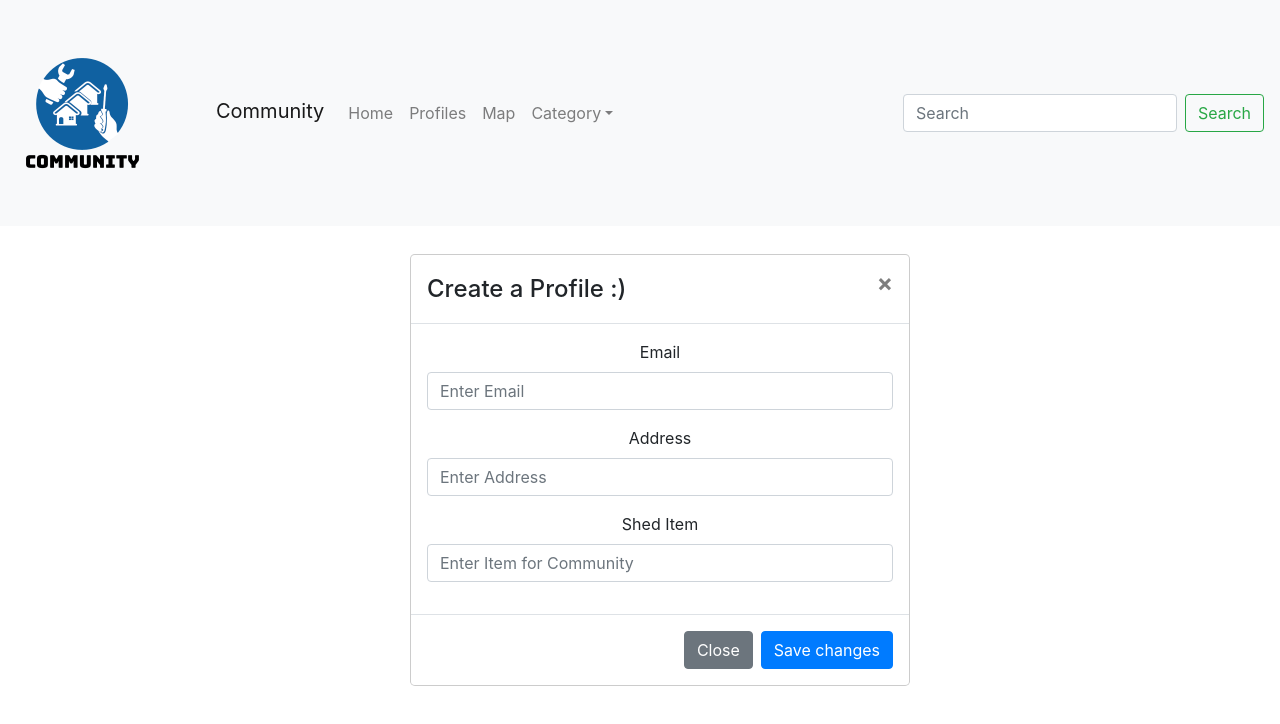
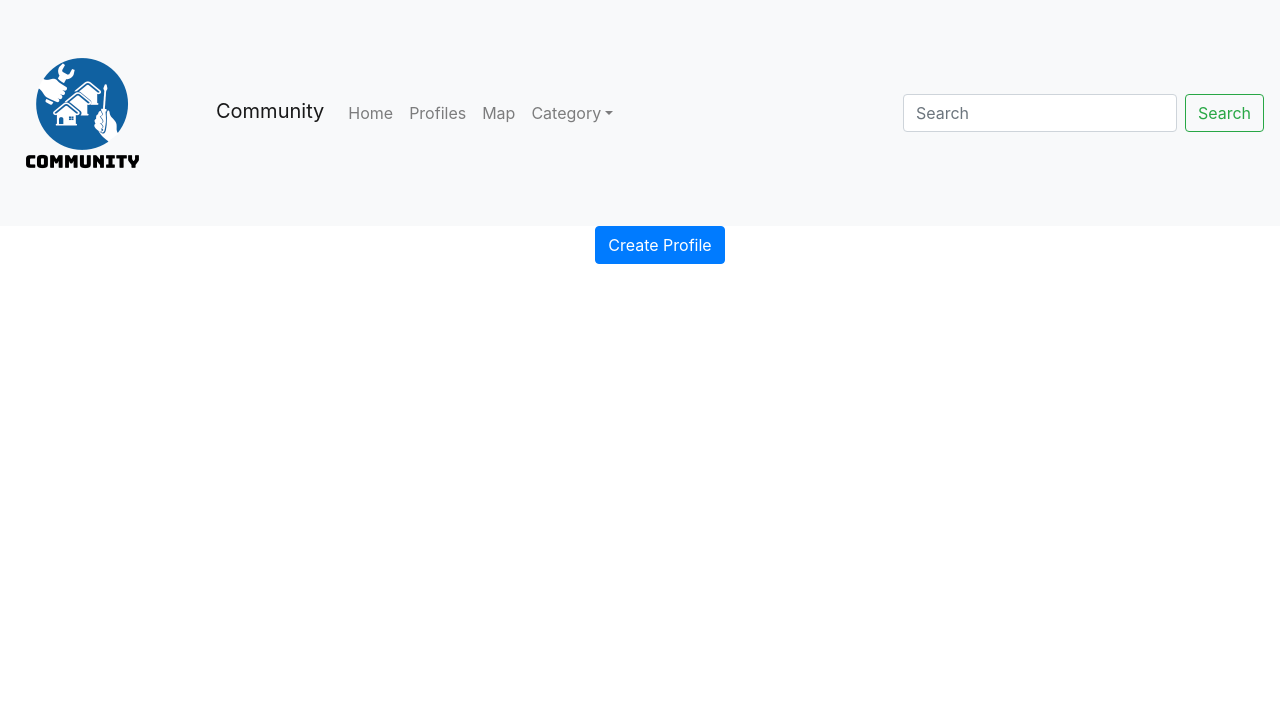
Before and after one commit to jaybenaim/community, a React (Create React App) app in the folder community_front/: page /profiles in a window 1280 px wide. Shown: the top 724 px of the page. Built offline with nearby package versions, Linux system fonts and the light colour scheme.

Commit message:
pop up modal working to create profile

```diff
--- a/community_front/src/components/ProfileForm/index.js
+++ b/community_front/src/components/ProfileForm/index.js
@@ -1,17 +1,17 @@
-import React from "react";
+import React, { useState } from "react";
 import Form from "react-bootstrap/Form";
 import Modal from "react-bootstrap/Modal";
 import Button from "react-bootstrap/Button";
 import axios from "axios";
 
-class ProfileForm extends React.Component {
-  state = {
-    name:"",
-    email: "",
-    address: "",
-    item: "",
-  };
-  handleProfileFormSubmit = event => {
+const ProfileForm = () => {
+  const [name, setName] = useState("");
+  const [email, setEmail] = useState("");
+  const [address, setAddress] = useState("");
+  const [item, setItem] = useState("");
+  const [show, setShow] = useState(false);
+
+  const handleProfileFormSubmit = event => {
     event.preventDefault();
     axios.post("http://localhost:8000/api").then(res => {
       console.log(res);
@@ -19,30 +19,35 @@ class ProfileForm extends React.Component {
     });
   };
 
-  handleEmailChange = event => {
-    this.setState({ email: event.target.value });
+  const handleEmailChange = event => {
+    setEmail(event.target.value);
   };
-  handleAddressChange = event => {
-    this.setState({ address: event.target.value });
+  const handleAddressChange = event => {
+    setAddress(event.target.value);
   };
-  handleItemChange = event => {
-    this.setState({ item: event.target.value });
+  const handleItemChange = event => {
+    setItem(event.target.value);
   };
 
-  render() {
-    return (
-      <Modal.Dialog>
+  const handleClose = () => setShow(false);
+  const handleShow = () => setShow(true);
+  return (
+    <>
+      <Button variant="primary" onClick={handleShow}>
+        Create Profile
+      </Button>
+      <Modal show={show} onHide={handleClose}>
         <Modal.Header closeButton>
           <Modal.Title>Create a Profile :)</Modal.Title>
         </Modal.Header>
 
         <Modal.Body>
-          <Form onSubmit={this.handleProfileFormSubmit}>
+          <Form onSubmit={() => handleProfileFormSubmit}>
             <Form.Group controlId="formBasicEmail">
               <Form.Label>Email</Form.Label>
               <Form.Control
                 name="email"
-                onChange={this.handleEmailChange}
+                onChange={() => handleEmailChange}
                 type="email"
                 placeholder="Enter Email"
               />
@@ -51,7 +56,7 @@ class ProfileForm extends React.Component {
               <Form.Label>Address</Form.Label>
               <Form.Control
                 name="address"
-                onChange={this.handleAddressChange}
+                onChange={() => handleAddressChange}
                 type="text"
                 placeholder="Enter Address"
               />
@@ -60,7 +65,7 @@ class ProfileForm extends React.Component {
               <Form.Label>Shed Item</Form.Label>
               <Form.Control
                 name="item"
-                onChange={this.handleItemChange}
+                onChange={() => handleItemChange}
                 type="text"
                 placeholder="Enter Item for Community"
               />
@@ -69,14 +74,16 @@ class ProfileForm extends React.Component {
         </Modal.Body>
 
         <Modal.Footer>
-          <Button variant="secondary">Close</Button>
-          <Button onClick={this.handleProfileFormSubmit} variant="primary">
+          <Button onClick={handleClose} variant="secondary">
+            Close
+          </Button>
+          <Button onClick={() => handleProfileFormSubmit} variant="primary">
             Save changes
           </Button>
         </Modal.Footer>
-      </Modal.Dialog>
-    );
-  }
-}
+      </Modal>
+    </>
+  );
+};
 
 export default ProfileForm;
```
